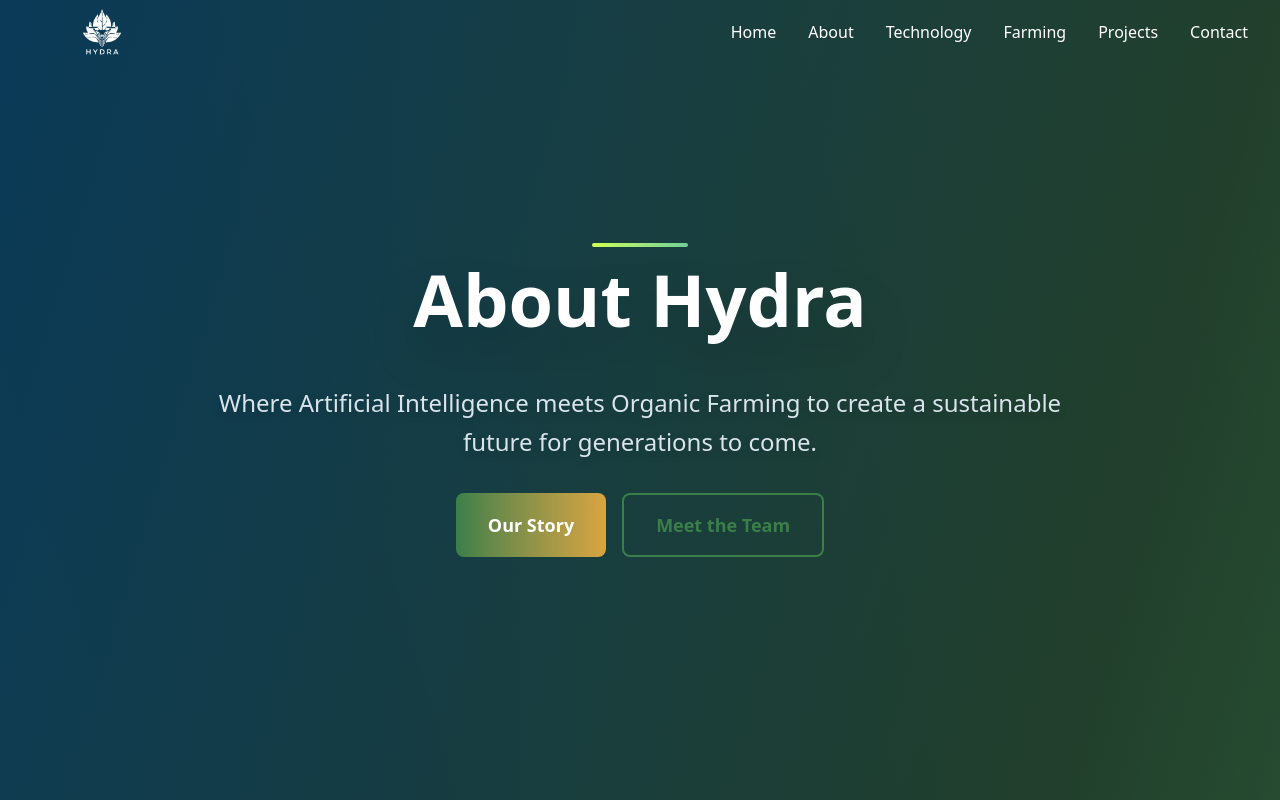
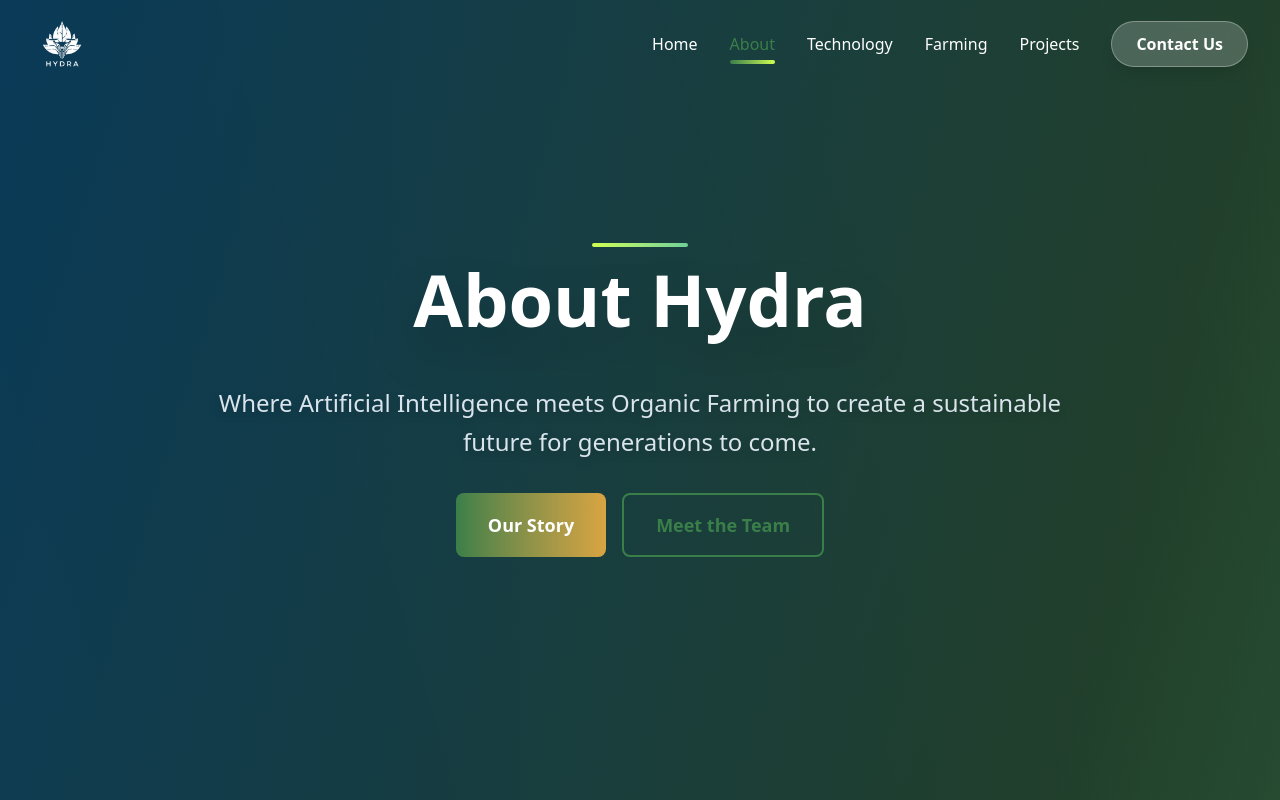
Before and after one commit to Thushan2002/hydra-ecosystem, a React (Vite) app in the folder client/: page /about in a window 1280 px wide. Shown: the top 800 px of the page. Built offline with nearby package versions, Linux system fonts and the light colour scheme.

Commit message:
feat: UI changes were made

```diff
--- a/client/src/App.jsx
+++ b/client/src/App.jsx
@@ -1,22 +1,47 @@
-import React, { useEffect } from "react";
+import React, { useState, useEffect } from "react";
+import { AnimatePresence } from "framer-motion";
+import { Route, Routes, useLocation } from "react-router-dom";
 import Navbar from "./components/layout/Navbar";
 import Footer from "./components/layout/Footer";
 import HomePage from "./pages/HomePage";
-import { Route, Routes, useLocation } from "react-router-dom";
 import About from "./pages/About";
 import Technology from "./pages/Technology";
 import Farming from "./pages/Farming";
 import Projects from "./pages/Projects";
 import Contact from "./pages/Contact";
+import FullPageLoading from "./components/ui/FullPageLoading";
+import FloatingDots from "./components/animations/FloatingDots";
+import FloatingPlants from "./components/animations/FloatingPlants";
 
 const App = () => {
+  const [isFirstLoad, setIsFirstLoad] = useState(true);
   const { pathname } = useLocation();
 
   useEffect(() => {
     window.scrollTo({ top: 0, behavior: "smooth" });
   }, [pathname]);
+
+  useEffect(() => {
+    const timer = setTimeout(() => {
+      setIsFirstLoad(false);
+    }, 2500);
+
+    return () => clearTimeout(timer);
+  }, []);
+
   return (
+    <>
+      <AnimatePresence mode="wait">
+        {isFirstLoad && <FullPageLoading key="loader" />}
+      </AnimatePresence>
+
+      {!isFirstLoad && (
         <div>
+          {/* Background Elements */}
+          <div className="absolute inset-0 pointer-events-none">
+            <FloatingDots />
+            <FloatingPlants />
+          </div>
           <Navbar />
           <Routes>
             <Route path="/" element={<HomePage />} />
@@ -28,6 +53,8 @@ const App = () => {
           </Routes>
           <Footer />
         </div>
+      )}
+    </>
   );
 };
 
--- a/client/src/components/animations/FloatingPlants.jsx
+++ b/client/src/components/animations/FloatingPlants.jsx
@@ -3,54 +3,58 @@ import plant_1 from "../../assets/plant_1.png";
 import plant_2 from "../../assets/plant_2.png";
 import mushroom from "../../assets/mushroom.png";
 
+const assets = [plant_1, plant_2, mushroom];
+
+const generateParticles = (count = 5) => {
+  return Array.from({ length: count }).map((_, i) => {
+    const asset = assets[i % assets.length];
+
+    return {
+      id: i,
+      src: asset,
+      left: Math.random() * 100, // % across the screen
+      top: Math.random() * 100, // % down the screen
+      delay: Math.random() * 2,
+      duration: 4 + Math.random() * 3,
+      scale: 0.7 + Math.random() * 0.6, // 0.7–1.3
+      rotateRange: 2 + Math.random() * 4,
+      floatDistance: 20 + Math.random() * 20,
+      opacity: 0.2 + Math.random() * 0.3,
+    };
+  });
+};
+
+const particles = generateParticles(5); // Change to 4–6 if needed
+
 const FloatingPlants = () => {
   return (
     <>
-      {/* Floating Plant 2 */}
-      <motion.div
+      {particles.map((p) => (
+        <motion.img
+          key={p.id}
+          src={p.src}
+          style={{
+            position: "absolute",
+            top: `${p.top}%`,
+            left: `${p.left}%`,
+            width: "80px",
+            opacity: p.opacity,
+            pointerEvents: "none",
+          }}
+          initial={{ y: 0 }}
           animate={{
-          rotate: [0, 5, 0],
-          scale: [1, 1.1, 1],
-          float: [1, 3, 4],
+            y: [-p.floatDistance, p.floatDistance, -p.floatDistance],
+            rotate: [-p.rotateRange, p.rotateRange, -p.rotateRange],
+            scale: [p.scale, p.scale * 1.1, p.scale],
           }}
           transition={{
-          duration: 4,
+            duration: p.duration,
             repeat: Infinity,
             ease: "easeInOut",
+            delay: p.delay,
           }}
-        className="absolute bottom-40 left-120 text-leaf opacity-30 text-6xl">
-        <img src={plant_1} />
-      </motion.div>
-
-      {/* Floating Plant 2 */}
-      <motion.div
-        animate={{
-          rotate: [0, 5, 0],
-          scale: [1, 1.1, 1],
-          float: [1, 3, 4],
-        }}
-        transition={{
-          duration: 4,
-          repeat: Infinity,
-          ease: "easeInOut",
-        }}
-        className="absolute top-40 left-120 text-leaf opacity-30 text-6xl">
-        <img src={plant_2} />
-      </motion.div>
-
-      {/* Mushroom Cluster */}
-      <motion.div
-        animate={{
-          y: [0, -20, 0],
-        }}
-        transition={{
-          duration: 5,
-          repeat: Infinity,
-          ease: "easeInOut",
-        }}
-        className="absolute bottom-60 right-32 text-mushroom opacity-40 text-5xl">
-        <img src={mushroom} />
-      </motion.div>
+        />
+      ))}
     </>
   );
 };
--- a/client/src/components/layout/Footer.jsx
+++ b/client/src/components/layout/Footer.jsx
@@ -9,6 +9,7 @@ import {
   FiGithub,
 } from "react-icons/fi";
 import logo_white from "../../assets/logo_white.png";
+import { Link } from "react-router-dom";
 
 const Footer = () => {
   const currentYear = new Date().getFullYear();
@@ -35,10 +36,10 @@ const Footer = () => {
     {
       title: "Company",
       links: [
-        { name: "About Us", href: "#" },
-        { name: "Projects", href: "#" },
-        { name: "Careers", href: "#" },
-        { name: "Contact", href: "#" },
+        { name: "About Us", href: "/about" },
+        { name: "Projects", href: "/projects" },
+        { name: "Technology", href: "/technology" },
+        { name: "Contact", href: "/contact" },
       ],
     },
   ];
@@ -87,11 +88,11 @@ const Footer = () => {
               <ul className="space-y-2">
                 {section.links.map((link) => (
                   <li key={link.name}>
-                    <a
-                      href={link.href}
+                    <Link
+                      to={link.href}
                       className="text-silver hover:text-ecolime transition-colors duration-300">
                       {link.name}
-                    </a>
+                    </Link>
                   </li>
                 ))}
               </ul>
--- a/client/src/components/layout/Navbar.jsx
+++ b/client/src/components/layout/Navbar.jsx
@@ -1,14 +1,15 @@
 import React, { useState, useEffect } from "react";
 import { motion, AnimatePresence } from "framer-motion";
 import { FiMenu, FiX } from "react-icons/fi";
+import { useLocation, useNavigate } from "react-router-dom";
 import logo from "../../assets/logo.png";
 import logo_white from "../../assets/logo_white.png";
-import { useNavigate } from "react-router-dom";
 
 const Navbar = () => {
   const [isOpen, setIsOpen] = useState(false);
   const [scrolled, setScrolled] = useState(false);
   const navigate = useNavigate();
+  const location = useLocation();
 
   useEffect(() => {
     const handleScroll = () => {
@@ -19,62 +20,103 @@ const Navbar = () => {
   }, []);
 
   const navItems = [
-    { name: "Home", href: "/" },
-    { name: "About", href: "/about" },
-    { name: "Technology", href: "/technology" },
-    { name: "Farming", href: "/farming" },
-    { name: "Projects", href: "/projects" },
-    { name: "Contact", href: "/contact" },
+    { name: "Home", path: "/" },
+    { name: "About", path: "/about" },
+    { name: "Technology", path: "/technology" },
+    { name: "Farming", path: "/farming" },
+    { name: "Projects", path: "/projects" },
   ];
+
+  const isActive = (path) => location.pathname === path;
+
+  const handleNavClick = (path) => {
+    navigate(path);
+    setIsOpen(false);
+    window.scrollTo({ top: 0, behavior: "smooth" });
+  };
 
   return (
     <motion.nav
       initial={{ y: -100 }}
       animate={{ y: 0 }}
-      className={`fixed top-0 left-0 right-0 z-50 transition-all duration-300 ${
-        scrolled ? "bg-white/60 backdrop-blur-md shadow-lg" : "bg-transparent"
+      transition={{ duration: 0.6 }}
+      className={`fixed py-3 top-0 left-0 right-0 z-50 transition-all duration-500 ${
+        scrolled ? "bg-white/80 backdrop-blur-xl shadow-lg" : "bg-transparent"
       }`}>
-      <div className="max-w-7xl mx-auto px-0 sm:px-6 lg:px-8">
+      <div className="max-w-7xl mx-auto px-4 sm:px-6 lg:px-8">
         <div className="flex justify-between items-center h-16">
           {/* Logo */}
           <motion.div
             whileHover={{ scale: 1.05 }}
-            className="flex items-center space-x-2">
-            <div className="w-8 h-8 bg-linear-gradient-to-r from-primary to-seedgold rounded-full" />
-            <span>
+            onClick={() => handleNavClick("/")}
+            className="flex items-center space-x-3 cursor-pointer">
             <img
-                className="w-15 h-15"
-                src={`${scrolled ? logo : logo_white}`}
+              src={scrolled ? logo : logo_white}
+              alt="Hydra Logo"
+              className="h-15 w-auto"
             />
-            </span>
           </motion.div>
 
           {/* Desktop Menu */}
-          <div className="hidden md:flex items-center space-x-8">
+          <div className="hidden md:flex items-center space-x-1">
+            <div className="flex items-center space-x-8 mr-8">
               {navItems.map((item) => (
                 <motion.div
                   key={item.name}
-                onClick={() => navigate(item.href)}
-                whileHover={{ scale: 1.1 }}
-                whileTap={{ scale: 0.95 }}
-                className={`font-medium transition-colors duration-300 cursor-pointer ${
-                  scrolled
+                  onClick={() => handleNavClick(item.path)}
+                  className="relative cursor-pointer"
+                  whileHover={{ y: -2 }}
+                  whileTap={{ scale: 0.95 }}>
+                  <span
+                    className={`font-medium transition-all duration-300 ${
+                      isActive(item.path)
+                        ? "text-primary font-bold"
+                        : scrolled
                         ? "text-forest hover:text-primary"
                         : "text-white hover:text-ecolime"
                     }`}>
                     {item.name}
+                  </span>
+
+                  {/* Active Indicator */}
+                  {isActive(item.path) && (
+                    <motion.div
+                      layoutId="activeNavIndicator"
+                      className="absolute -bottom-2 left-0 right-0 h-1 bg-linear-to-r from-primary to-ecolime rounded-full"
+                      initial={false}
+                      transition={{
+                        type: "spring",
+                        stiffness: 380,
+                        damping: 30,
+                      }}
+                    />
+                  )}
                 </motion.div>
               ))}
             </div>
 
+            {/* Contact Button */}
+            <motion.button
+              whileHover={{ scale: 1.05 }}
+              whileTap={{ scale: 0.95 }}
+              onClick={() => handleNavClick("/contact")}
+              className={`px-6 py-2.5 rounded-full font-semibold transition-all shadow-lg ${
+                scrolled
+                  ? "bg-linear-to-r from-primary to-leaf text-white hover:shadow-xl"
+                  : "bg-white/20 backdrop-blur-md border border-white/30 text-white hover:bg-white/30"
+              }`}>
+              Contact Us
+            </motion.button>
+          </div>
+
           {/* Mobile Menu Button */}
           <motion.button
-            whileTap={{ scale: 0.95 }}
+            whileTap={{ scale: 0.9 }}
             onClick={() => setIsOpen(!isOpen)}
             className={`md:hidden p-2 rounded-lg ${
               scrolled ? "text-forest" : "text-white"
             }`}>
-            {isOpen ? <FiX size={24} /> : <FiMenu size={24} />}
+            {isOpen ? <FiX size={28} /> : <FiMenu size={28} />}
           </motion.button>
         </div>
 
@@ -85,18 +127,31 @@ const Navbar = () => {
               initial={{ opacity: 0, height: 0 }}
               animate={{ opacity: 1, height: "auto" }}
               exit={{ opacity: 0, height: 0 }}
-              className="md:hidden bg-white/95 backdrop-blur-md rounded-lg mt-2 overflow-hidden">
-              <div className="px-4 py-2 space-y-4">
+              transition={{ duration: 0.3 }}
+              className="md:hidden bg-white/95 backdrop-blur-xl rounded-2xl mt-4 shadow-2xl overflow-hidden border border-gray-200">
+              <div className="px-6 py-6 space-y-4">
                 {navItems.map((item) => (
-                  <motion.a
+                  <motion.div
                     key={item.name}
-                    href={item.href}
-                    onClick={() => setIsOpen(false)}
+                    onClick={() => handleNavClick(item.path)}
                     whileHover={{ x: 10 }}
-                    className="block text-forest hover:text-primary font-medium py-2">
+                    className={`text-lg font-medium cursor-pointer transition-all ${
+                      isActive(item.path)
+                        ? "text-primary font-bold"
+                        : "text-forest hover:text-primary"
+                    }`}>
                     {item.name}
-                  </motion.a>
+                    {isActive(item.path) && " ←"}
+                  </motion.div>
                 ))}
+
+                <motion.button
+                  whileHover={{ scale: 1.05 }}
+                  whileTap={{ scale: 0.95 }}
+                  onClick={() => handleNavClick("/contact")}
+                  className="w-full mt-6 px-6 py-3 bg-linear-to-r from-primary to-leaf text-white font-bold rounded-full shadow-lg hover:shadow-xl transition-all">
+                  Contact Us
+                </motion.button>
               </div>
             </motion.div>
           )}
--- /dev/null
+++ b/client/src/components/ui/FullPageLoading.jsx
@@ -0,0 +1,77 @@
+// components/FullPageLoading.jsx
+import React from "react";
+import { motion } from "framer-motion";
+import { TbPlant2 } from "react-icons/tb";
+
+const FullPageLoading = () => {
+  return (
+    <motion.div
+      className="fixed inset-0 z-9999 flex items-center justify-center bg-linear-to-br from-forest via-primary/95 to-forest backdrop-blur-sm"
+      initial={{ opacity: 1 }}
+      exit={{ opacity: 0 }}
+      transition={{ duration: 0.8, ease: "easeOut" }}>
+      <motion.div
+        className="text-center"
+        initial={{ scale: 0.8, opacity: 0 }}
+        animate={{ scale: 1, opacity: 1 }}
+        exit={{ scale: 1.1, opacity: 0 }}
+        transition={{ duration: 0.6 }}>
+        {/* Central Growing Plant */}
+        <motion.div
+          animate={{
+            scale: [1, 1.2, 1],
+            rotate: [0, 5, -5, 0],
+          }}
+          transition={{
+            duration: 3,
+            repeat: Infinity,
+            ease: "easeInOut",
+          }}
+          className="inline-block">
+          <div className="w-32 h-32 bg-linear-to-r from-leaf to-ecolime rounded-full flex items-center justify-center shadow-2xl">
+            <TbPlant2 className="w-16 h-16 text-white" />
+          </div>
+        </motion.div>
+
+        {/* Loading Text */}
+        <motion.h2
+          className="text-3xl md:text-4xl font-bold text-white mt-8 drop-shadow-lg"
+          initial={{ y: 20, opacity: 0 }}
+          animate={{ y: 0, opacity: 1 }}
+          transition={{ delay: 0.3 }}>
+          Cultivating Innovation...
+        </motion.h2>
+
+        {/* Dots Animation */}
+        <div className="flex justify-center gap-2 mt-6">
+          {[0, 1, 2].map((i) => (
+            <motion.div
+              key={i}
+              className="w-3 h-3 bg-ecolime rounded-full"
+              animate={{
+                y: [0, -10, 0],
+                opacity: [0.5, 1, 0.5],
+              }}
+              transition={{
+                duration: 1.2,
+                repeat: Infinity,
+                delay: i * 0.2,
+              }}
+            />
+          ))}
+        </div>
+
+        {/* Subtle Tagline */}
+        <motion.p
+          className="text-silver/80 text-sm mt-6"
+          initial={{ opacity: 0 }}
+          animate={{ opacity: 1 }}
+          transition={{ delay: 0.8 }}>
+          When AI Meets Organic
+        </motion.p>
+      </motion.div>
+    </motion.div>
+  );
+};
+
+export default FullPageLoading;
--- a/client/src/pages/HomePage.jsx
+++ b/client/src/pages/HomePage.jsx
@@ -67,11 +67,6 @@ const Homepage = () => {
 
   return (
     <div className="min-h-screen bg-linear-to-br from-techblue via-forest/95 to-primary/90 relative overflow-hidden">
-      {/* Floating background plants */}
-      <div className="fixed inset-0 pointer-events-none z-0">
-        <FloatingPlants />
-      </div>
-
       <div className="relative z-10">
         <section
           id="home"
```
Lines whose indentation alone changed are shown as unchanged.
